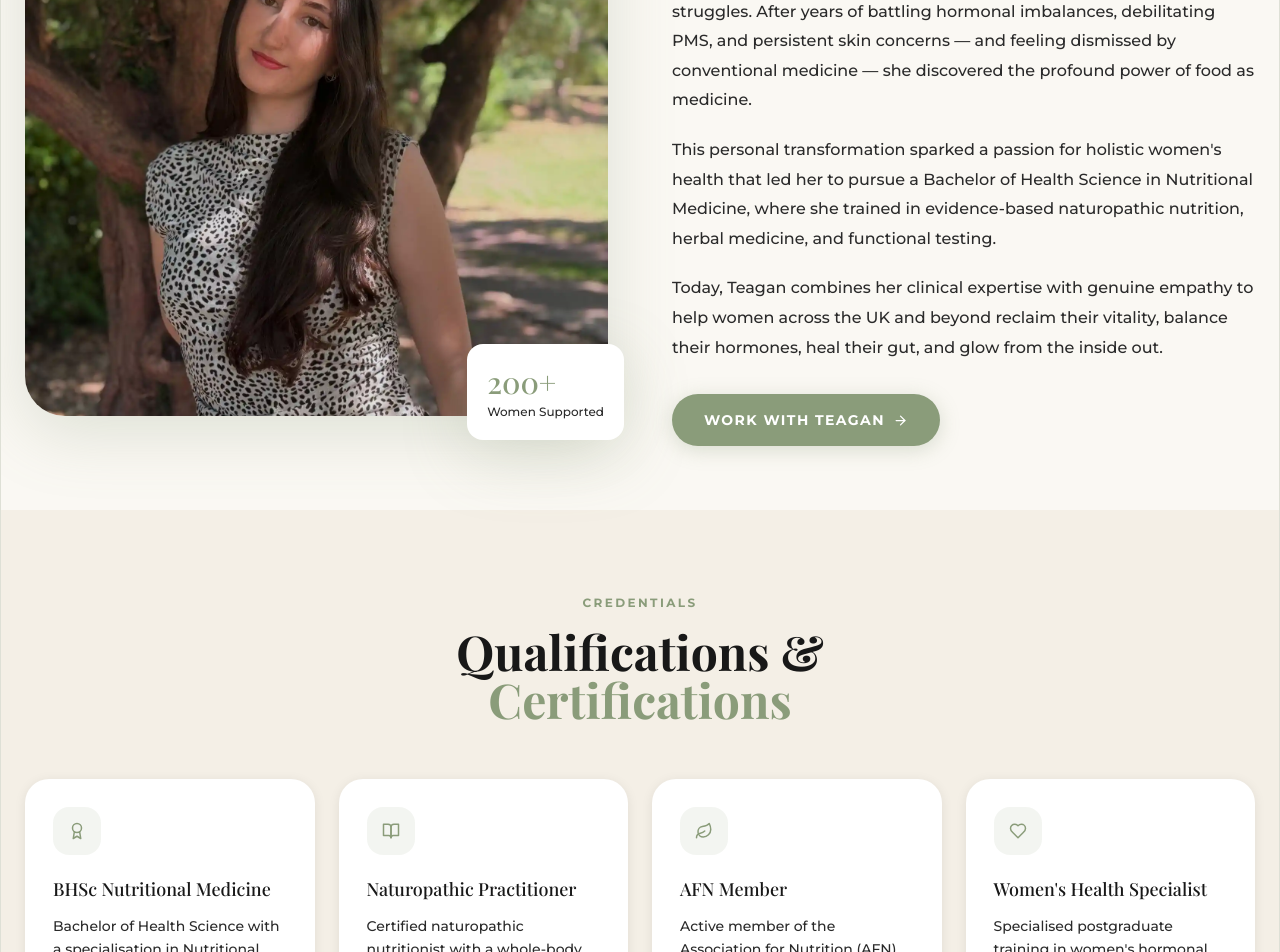
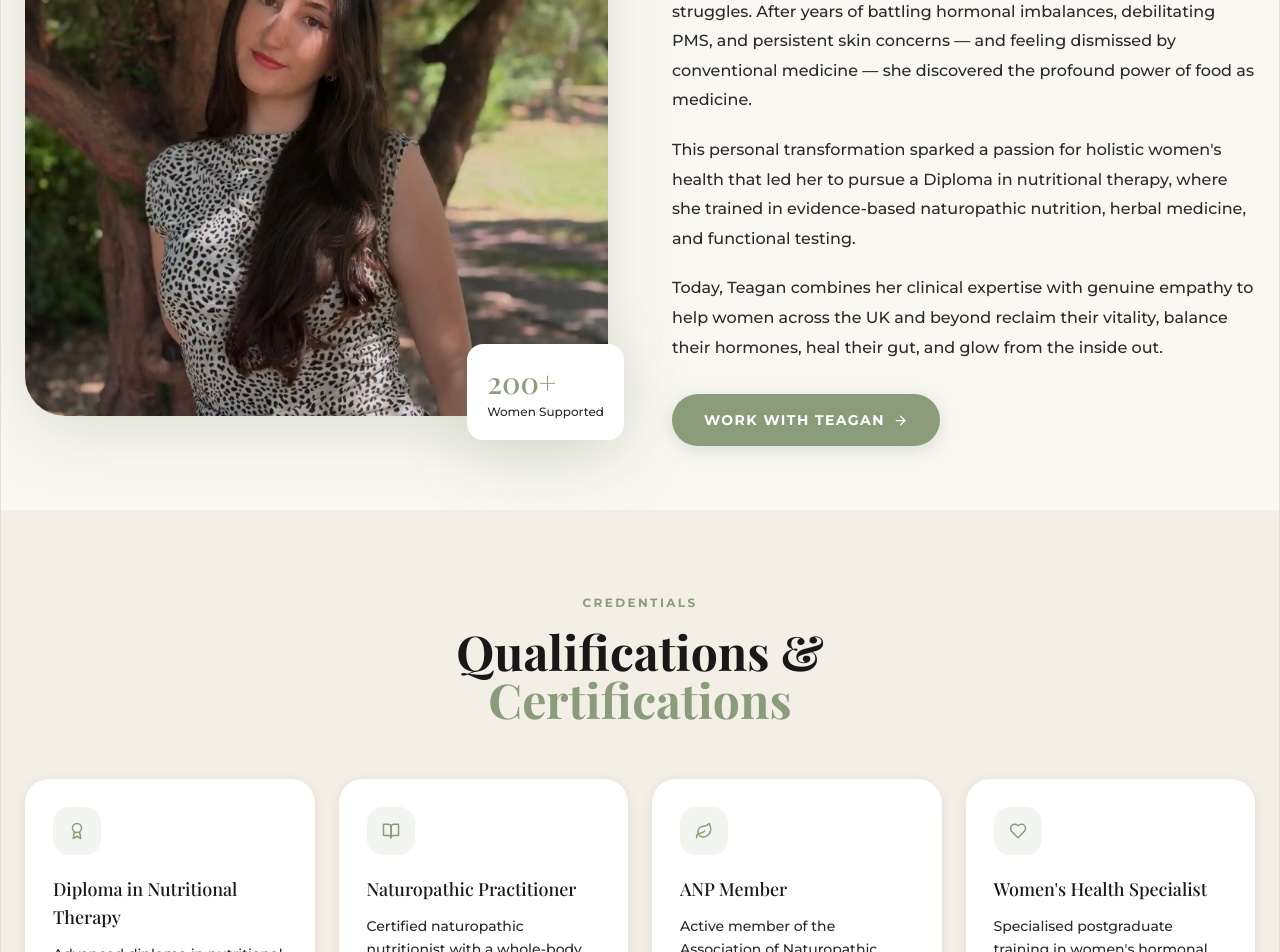
Before and after one commit to adham-hashem/nutrition-with-teagan-web, a React (Vite) app: page /about in a window 1280 px wide. Shown: the part 720-1672 px from the top of the page. Built offline with nearby package versions, Linux system fonts and the light colour scheme; no server answers; a web font is replaced by a local one.

Commit message:
refactor: update text in about page

```diff
--- a/src/pages/About.tsx
+++ b/src/pages/About.tsx
@@ -4,9 +4,9 @@ import SEO from '../components/SEO';
 import ScrollReveal from '../components/ScrollReveal';
 
 const qualifications = [
-  { icon: <Award size={18} />, title: 'BHSc Nutritional Medicine', body: 'Bachelor of Health Science with a specialisation in Nutritional Medicine.' },
+  { icon: <Award size={18} />, title: 'Diploma in Nutritional Therapy', body: 'Advanced diploma in nutritional therapy with a focus on functional nutrition and naturopathic principles.' },
   { icon: <BookOpen size={18} />, title: 'Naturopathic Practitioner', body: 'Certified naturopathic nutritionist with a whole-body approach to healing.' },
-  { icon: <Leaf size={18} />, title: 'AFN Member', body: 'Active member of the Association for Nutrition (AFN), committed to ongoing professional development.' },
+  { icon: <Leaf size={18} />, title: 'ANP Member', body: 'Active member of the Association of Naturopathic Practitioners (AFN), committed to ongoing professional development.' },
   { icon: <Heart size={18} />, title: "Women's Health Specialist", body: "Specialised postgraduate training in women's hormonal and reproductive health." },
 ];
 
@@ -22,8 +22,8 @@ export default function About() {
     <div className="pt-28 lg:pt-36 overflow-x-hidden" style={{ background: '#FAF8F3' }}>
       <SEO
         title="About Teagan | Qualified Naturopathic Nutritionist"
-        description="Meet Teagan, a qualified BHSc Naturopathic Nutritionist. Discover her holistic approach to hormone health, gut restoration, and women's metabolic wellness."
-        keywords="naturopathic nutritionist, womens health specialist, BHSc Nutritional Medicine, hormone balancing, gut health, holistic nutrition, Teagan"
+        description="Meet Teagan, a qualified Diploma in Nutritional Therapy Naturopathic Nutritionist. Discover her holistic approach to hormone health, gut restoration, and women's metabolic wellness."
+        keywords="naturopathic nutritionist, womens health specialist, Diploma in Nutritional Therapy, hormone balancing, gut health, holistic nutrition, Teagan"
         schema={{
           "@context": "https://schema.org",
           "@type": "AboutPage",
@@ -33,7 +33,7 @@ export default function About() {
             "jobTitle": "Naturopathic Nutritionist",
             "alumniOf": {
               "@type": "EducationalOrganization",
-              "name": "Bachelor of Health Science (Nutritional Medicine)"
+              "name": "Diploma in Nutritional Therapy"
             },
             "description": "Qualified Naturopathic Nutritionist supporting women through clinical experience and evidence-based medicine.",
             "knowsAbout": ["Nutrition", "Hormone Health", "Gut Health", "Naturopathy", "Skin Health"]
@@ -92,7 +92,7 @@ export default function About() {
                   Teagan's journey into naturopathic nutrition began with her own health struggles. After years of battling hormonal imbalances, debilitating PMS, and persistent skin concerns — and feeling dismissed by conventional medicine — she discovered the profound power of food as medicine.
                 </p>
                 <p>
-                  This personal transformation sparked a passion for holistic women's health that led her to pursue a Bachelor of Health Science in Nutritional Medicine, where she trained in evidence-based naturopathic nutrition, herbal medicine, and functional testing.
+                  This personal transformation sparked a passion for holistic women's health that led her to pursue a Diploma in nutritional therapy, where she trained in evidence-based naturopathic nutrition, herbal medicine, and functional testing.
                 </p>
                 <p>
                   Today, Teagan combines her clinical expertise with genuine empathy to help women across the UK and beyond reclaim their vitality, balance their hormones, heal their gut, and glow from the inside out.
```
